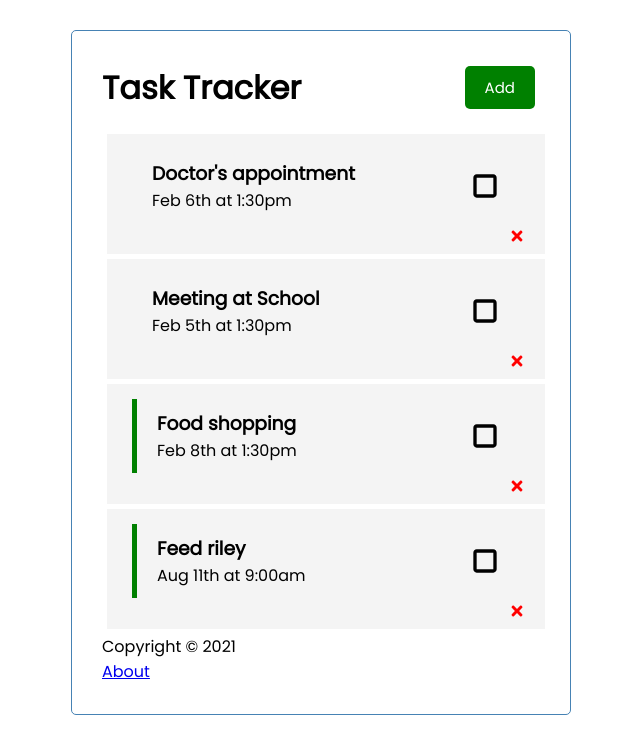
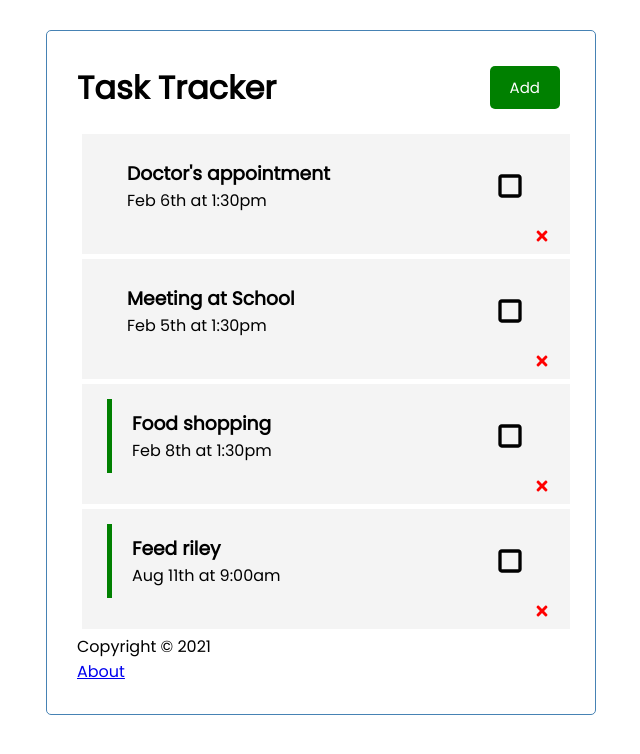
Before and after one commit to jhon-swai/REACT-TODO, a React (Create React App) app: page / in a window 1280 px wide. Shown: the top 754 px of the page, without its empty margins (319-959 px from the left). Built offline with nearby package versions, Linux system fonts and the light colour scheme; data requests are answered from the project's data file.

Commit message:
increased the width

```diff
--- a/src/index.css
+++ b/src/index.css
@@ -11,7 +11,7 @@ body {
 }
 
 .container {
-  max-width: 500px;
+  max-width: 550px;
   margin: 30px auto;
   overflow: auto;
   min-height: 300px;
@@ -81,12 +81,14 @@ body {
   padding-right: 10px;
   flex-direction: row;
 }
+
 .ch-checkbox {
   display: flex;
   flex-direction: column;
   justify-content: center;
   padding-right: 10px;
 }
+
 .ch-delete-task {
   display: flex;
   flex-direction: row;
```
